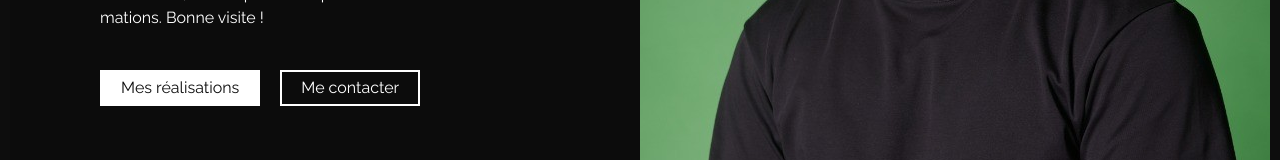
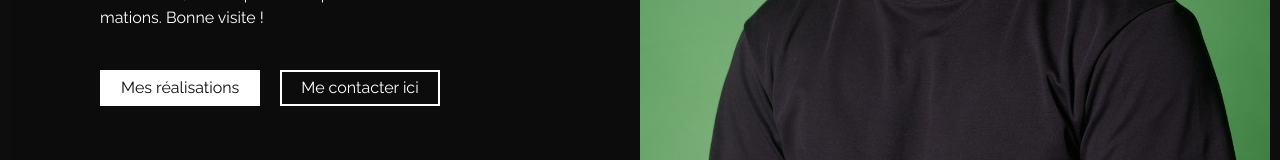
Before and after one commit to adellkl/portfolio-loukal, a React (Create React App) app: page / in a window 1280 px wide. Shown: the part 410-570 px from the top of the page. Built offline with nearby package versions, Linux system fonts and the light colour scheme.

Commit message:
avant experimetation

```diff
--- a/src/pages/home/index.js
+++ b/src/pages/home/index.js
@@ -55,7 +55,7 @@ export const Home = () => {
 
                   <Link to="/contact">
                     <div id="button_h" className="ac_btn btn">
-                      Me contacter
+                      Me contacter ici
                       <div className="ring one"></div>
                       <div className="ring two"></div>
                       <div className="ring three"></div>
```
